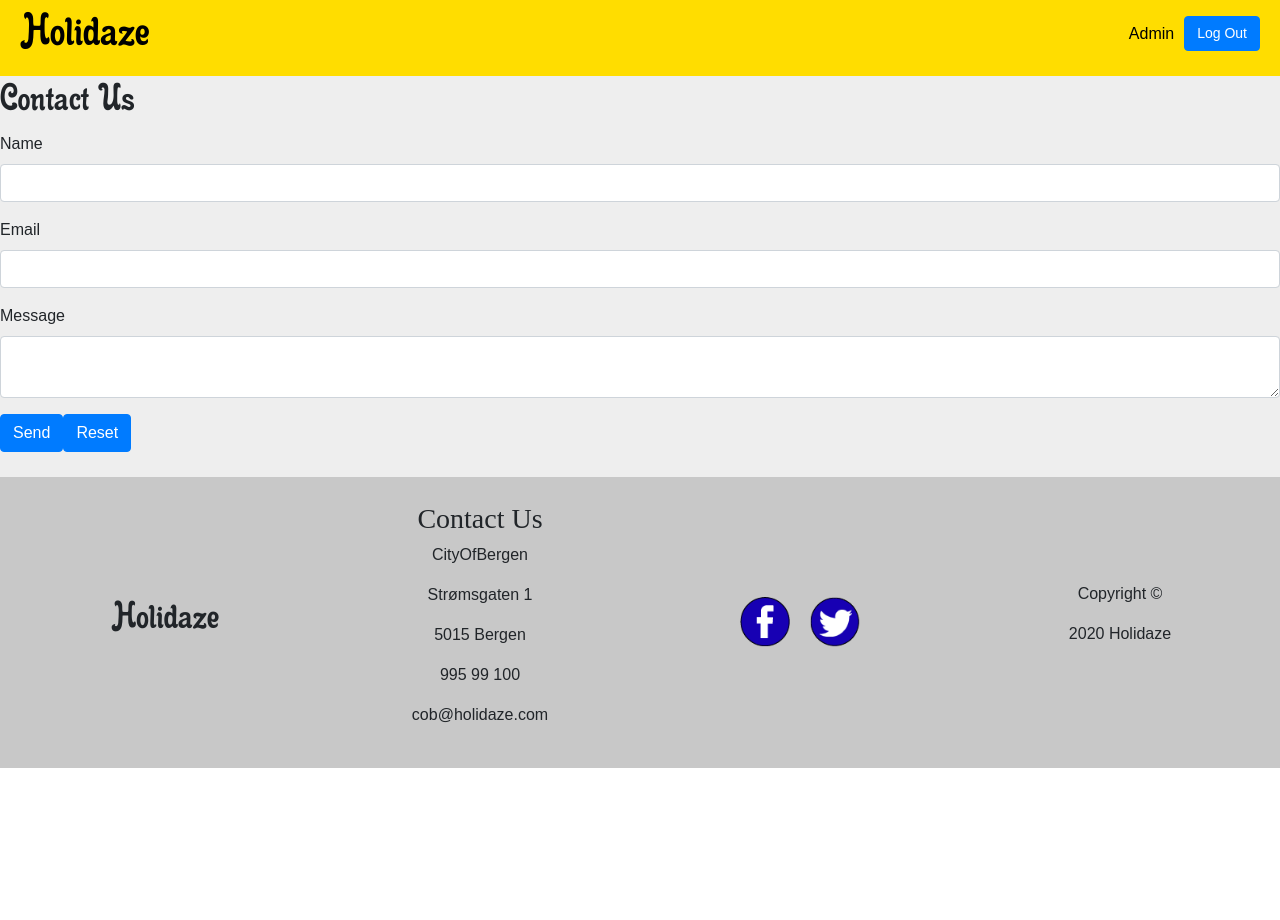
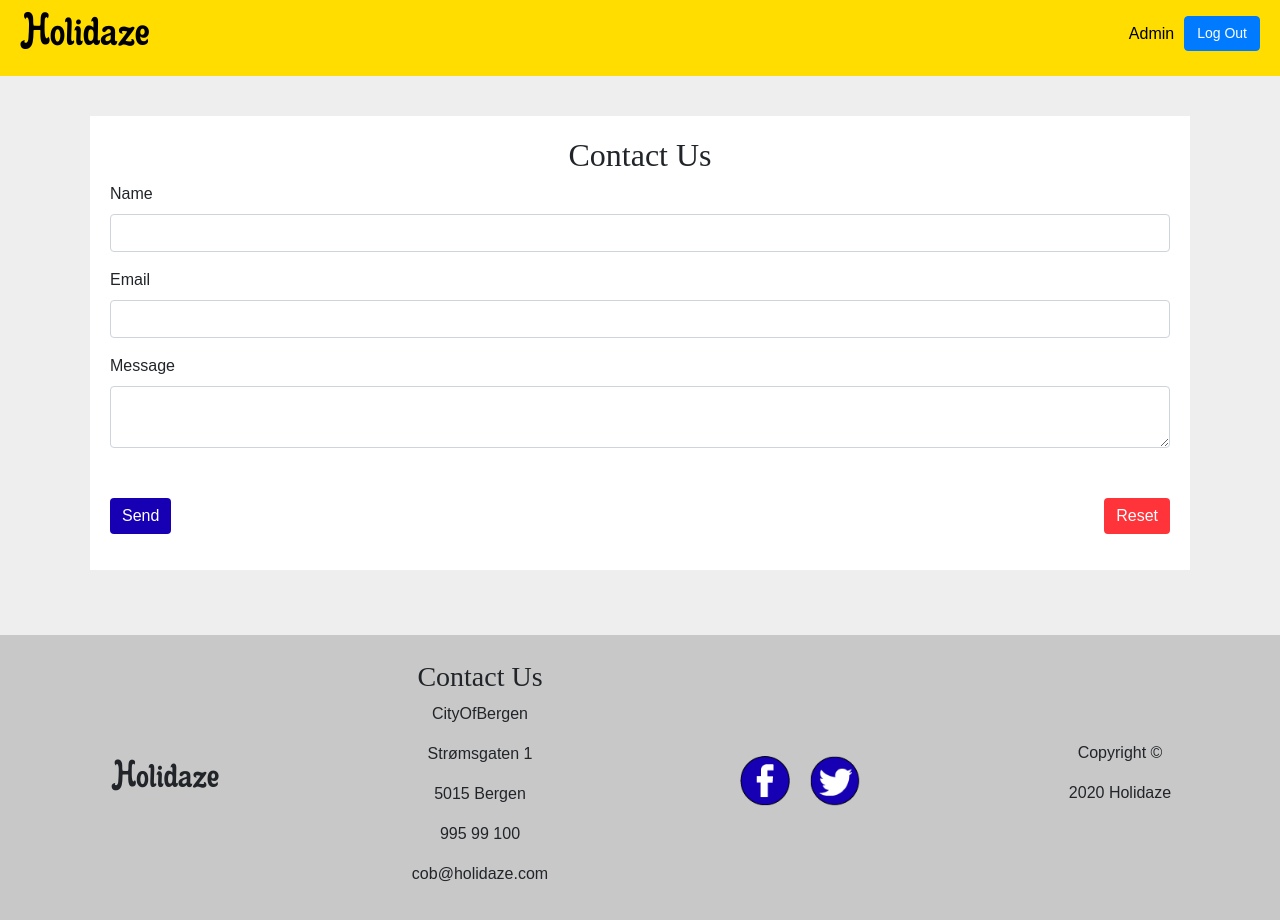
Before and after one commit to ca2roaldsoy/ProjectExam-2, a React (Create React App) app: page /contact in a window 1280 px wide. Shown: the top 920 px of the page. Before the commit the page ends 800 px from the top, so only its background shows below. Built offline with nearby package versions, Linux system fonts and the light colour scheme; a web font is replaced by a local one.

Commit message:
added styling to contact form

```diff
--- a/src/components/visitorSite/contact/Contact.js
+++ b/src/components/visitorSite/contact/Contact.js
@@ -1,12 +1,17 @@
 import React from "react";
 import ContactForm from "./ContactForm";
 import Footer from "../footer/Footer";
+import Container from "react-bootstrap/Container";
 
 function Contact() {
   return (
     <>
-      <h1>Contact Us</h1>
-      <ContactForm />
+      <Container className="containerForm">
+        <div className="containerForm__form">
+          <h2 className="text-center">Contact Us</h2>
+          <ContactForm />
+        </div>
+      </Container>
       <Footer />
     </>
   );
--- a/src/components/visitorSite/contact/ContactForm.js
+++ b/src/components/visitorSite/contact/ContactForm.js
@@ -79,12 +79,20 @@ function ContactForm() {
           />
           {errors.message && <Form.Text>{errors.message.message}</Form.Text>}
         </Form.Group>
-        <Button type="submit" role="button">
-          Send
-        </Button>
-        <Button type="reset" onClick={reset} role="button">
-          Reset
-        </Button>
+
+        <Form.Group className="form__btn">
+          <Button type="submit" role="button" className="form__btn--submit">
+            Send
+          </Button>
+          <Button
+            type="reset"
+            onClick={reset}
+            role="button"
+            className="form__btn--reset"
+          >
+            Reset
+          </Button>
+        </Form.Group>
       </Form>
     </>
   );
```
